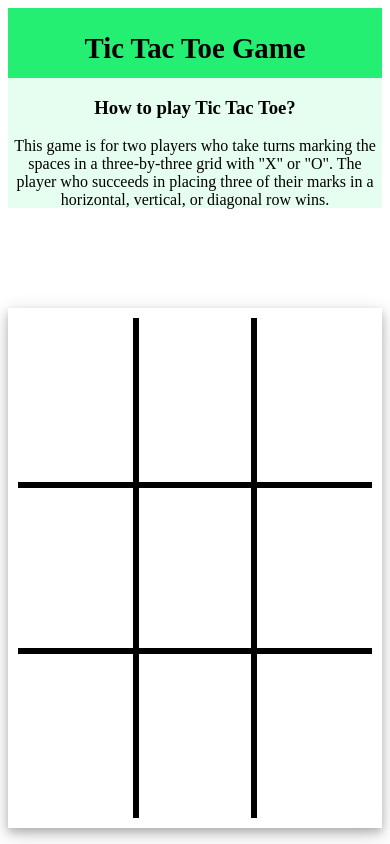
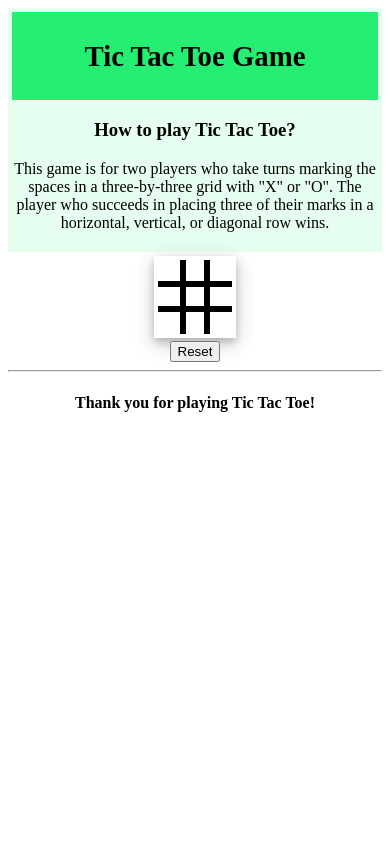
Before and after one commit to bhavyansh001/Tic-Tac-Toe, a plain HTML site: page TicTacToe.html in a window 390 px wide. Shown: the top 844 px of the page. Drawn offline with Linux system fonts and the light colour scheme.

Commit message:
Commit for responsiveness

```diff
--- a/TicTac.css
+++ b/TicTac.css
@@ -1,16 +1,11 @@
 .header {
     background-color: rgb(16, 238, 103, 0.9);
     font-size: larger;
-    height: 70px;
-    display: flex;
-    justify-content: center;
-    width: 100%;
+    padding: 1vw;
 }
 .content {
     background-color: rgb(16, 238, 103, 0.1);
-    margin-top: 0%;
-    height: 200px;
-    width: 100%;
+    padding: 1vw;
     text-align: center;
 }
 .footer {
@@ -20,19 +15,18 @@
 .boundary {
     display: flex;
     justify-content: center;
-    align-items: center;
-    padding: 100px 0px;
+    padding: 1vw;
 }
 .margin {
     background-color: #FFFFFF;
     box-shadow: 0 4px 8px 0 rgba(0, 0, 0, 0.2), 0 6px 20px 0 rgba(0, 0, 0, 0.19);
-    height: 500px;
-    width: 500px;
-    padding: 10px;
+    height: 19vw;
+    width: 19vw;
+    padding: 1vw;
     display: grid;
     grid-template-columns: 33.33% 33.33% 33.33%;
     grid-template-rows: 33.33% 33.33% 33.33%;
-    font-size: 80px;
+    font-size: 4vw;
 
     /*grid-template-columns: repeat(3, 33.33%);
     grid-template-rows: repeat(3, 33.33%); could also be used.*/
@@ -43,7 +37,7 @@
 .entry {
     border: 3px solid black;
     text-align: center;
-    padding: 40px;
+    padding: 1vw;
     cursor: pointer;
 }
 
```
